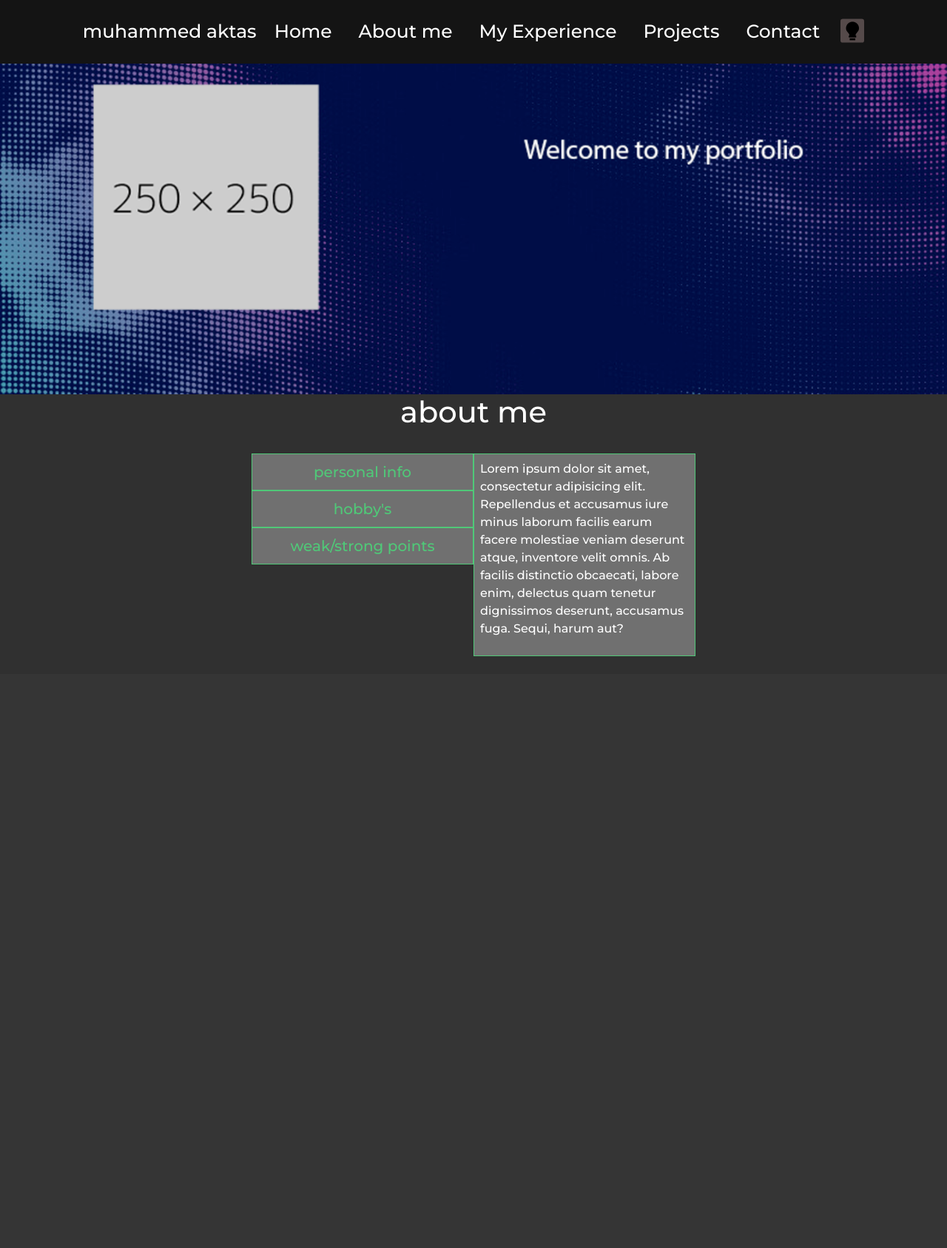
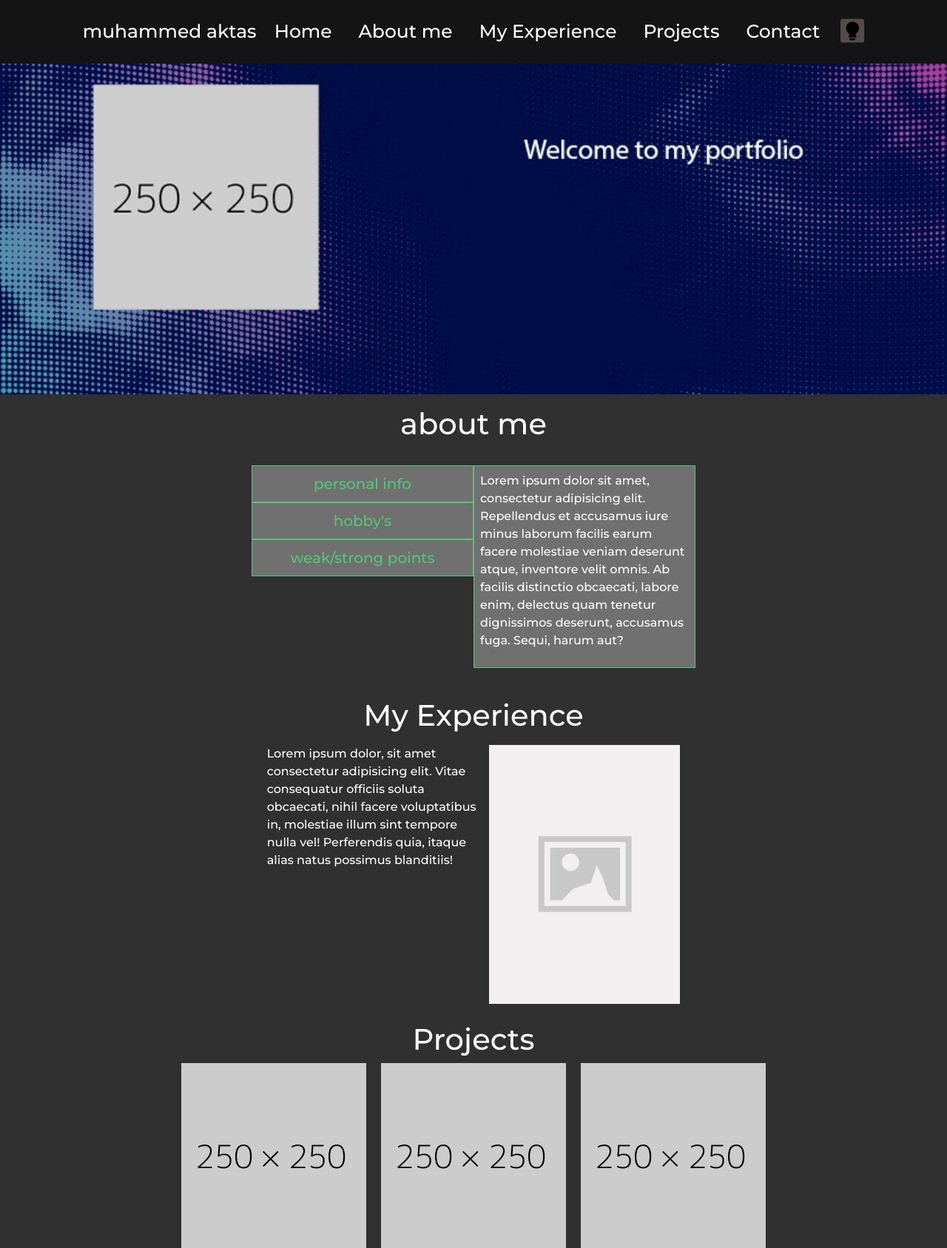
Before and after one commit to maktas11/muhammed, a PHP site: page / in a window 1280 px wide. Shown: the whole page at 74% size. Before the commit the page ends 887 px from the top, so only its background shows below. Run offline with PHP 8.4, Linux system fonts and the light colour scheme; some libraries are stand-ins or nearby versions.

Commit message:
added projects

```diff
--- a/css/style.css
+++ b/css/style.css
@@ -104,3 +104,48 @@ p{
     border: 1px solid  #50C878;
     background-color: #707070;
 }
+
+.xp{
+    max-width: 300px;
+}
+
+.modal-content {
+    background-color: hsl(0, 0%, 18.82%) !important;
+    margin: auto;
+    padding: 60px !important;
+    border: 1px solid #554a4a;
+    width: 80% !important;
+  }
+
+  /* The Close Button */
+  .close, .close1, .close2 {
+    color: #554a4a;
+    float: right;
+    font-size: 28px;
+    font-weight: bold;
+  }
+
+  .close:hover,
+  .close:focus,.close1:hover,
+  .close1:focus,.close2:hover,
+  .close2:focus {
+    color: #000;
+    text-decoration: none;
+    cursor: pointer;
+  }
+
+.inside{
+
+}
+.modal {
+    display: none; /* Hidden by default */
+    position: fixed; /* Stay in place */
+    z-index: 1; /* Sit on top */
+    padding-top: 100px; /* Location of the box */
+    left: 0;
+    top: 0;
+    width: 500px; /* Full width */
+    height: 500px; /* Full height */
+    overflow: auto; /* Enable scroll if needed */
+    background-color: rgba(0, 0, 0, 0.4); /* Black w/ opacity */
+  }
--- a/index.html
+++ b/index.html
@@ -8,10 +8,8 @@
   <link href="https://cdn.jsdelivr.net/npm/bootstrap@5.1.1/dist/css/bootstrap.min.css" rel="stylesheet"
   integrity="sha384-F3w7mX95PdgyTmZZMECAngseQB83DfGTowi0iMjiWaeVhAn4FJkqJByhZMI3AhiU" crossorigin="anonymous" />
   <link href="https://unpkg.com/boxicons@2.0.9/css/boxicons.min.css" rel="stylesheet" />
-    <link rel="preconnect" href="https://fonts.googleapis.com">
-<link rel="preconnect" href="https://fonts.gstatic.com" crossorigin>
-<link href="https://fonts.googleapis.com/css2?family=Montserrat:wght@500&display=swap" rel="stylesheet">
-    <title>Bootstrap Test</title>
+  <link rel="preconnect" href="https://fonts.googleapis.com"><link rel="preconnect" href="https://fonts.gstatic.com" crossorigin><link href="https://fonts.googleapis.com/css2?family=Montserrat:wght@500&display=swap" rel="stylesheet">
+  <title>portfolio</title>
   </head>
 <body>
   <nav class="navbar navbar-expand-lg fixed-top">
@@ -30,10 +28,10 @@
             <a class="nav-link" aria-current="page" href="#">Home</a>
           </li>
           <li class="nav-item">
-            <a class="nav-link" href="#">About me</a>
+            <a class="nav-link" href="#me">About me</a>
           </li>
           <li class="nav-item">
-            <a class="nav-link" href="#"> My Experience</a>
+            <a class="nav-link" href="#exp"> My Experience</a>
           </li>
           <li class="nav-item">
             <a class="nav-link" href="#">Projects</a>
@@ -54,7 +52,7 @@
     <div class="background mx-auto">
       <img class="background-img w-100 h-auto"src="/img/background.png"  alt="">
     </div>
-    <div class="about-me">
+    <div id="me" class="about-me mt-3">
       <h1>about me</h1>
     </div>
     <div class="experience-info mx-auto d-md-flex d-block p-md-4">
@@ -95,8 +93,43 @@
         </div>
       </div>
     </div>
-    <div class="Experience">
-
+    <div  id="exp" class="Experience mt-3">
+      <h1>My Experience</h1>
+    </div>
+    <div class="d-flex mt-3">
+      <div class="xp ms-auto">
+        <p class="me-auto">Lorem ipsum dolor, sit amet consectetur adipisicing elit. Vitae consequatur officiis soluta obcaecati, nihil facere voluptatibus in, molestiae illum sint tempore nulla vel! Perferendis quia, itaque alias natus possimus blanditiis!</p>
+      </div>
+      <div class="me-auto">
+        <img src="img/placeholder.jpg" alt="" height="350px">
+      </div>
+    </div>
+    <div class="projects mt-4">
+      <h1>Projects</h1>
+    </div>
+    <div class="project-img text-center">
+      <img src="img/placeholder.png" alt="" class="myBtn">
+      <img src="img/placeholder.png" alt="" class="myBtn1 px-3">
+      <img src="img/placeholder.png" alt="" class="myBtn2">
+      <div class="myModal modal">
+        <div class="modal-content">
+          <span class="close">&times;</span>
+          <p class="inside">Lorem ipsum dolor sit amet, consectetur adipisicing elit. Asperiores obcaecati quas hic recusandae laudantium magni consequatur culpa suscipit voluptatum modi nemo assumenda consequuntur, iste, accusantium repellat. Iste totam eius atque.</p>
+        </div>
+      </div>
+        <div class="myModal1 modal">
+          <div class="modal-content">
+            <span class="close1">&times;</span>
+            <p class="inside">Lorem ipsum dolor sit amet consectetur, adipisicing elit. Illum doloribus quidem obcaecati quibusdam minima, eos dolorum ipsum minus distinctio facilis saepe repellat facere repudiandae sed, fugit iste blanditiis optio temporibus? </p>
+          </div>
+          </div>
+          <div class="myModal2 modal">
+            <div class="modal-content">
+              <span class="close2">&times;</span>
+              <p class="inside">Lorem ipsum, dolor sit amet consectetur adipisicing elit. Ullam amet numquam dolorum provident nihil suscipit vitae, voluptatem, porro error consectetur quidem magni omnis illo mollitia repellendus accusamus! Esse, in reiciendis? </p>
+            </div>
+          </div>
+      </div>
     </div>
 </main>
   <script src="js/main.js"></script>
```
Also changed, not shown: js/main.js (+44 -0 lines), img/placeholder.jpg. Lines whose indentation alone changed are shown as unchanged.
